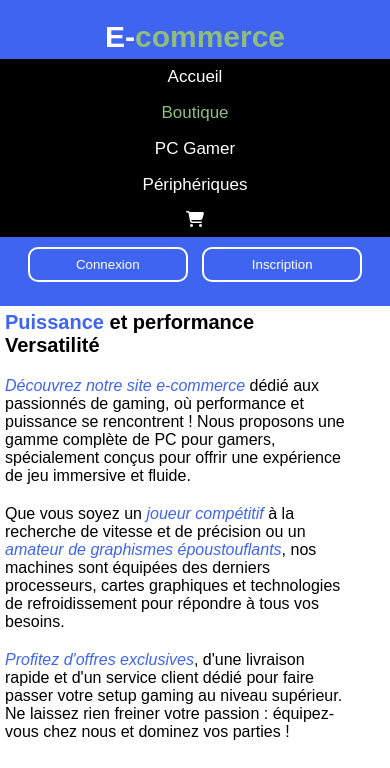
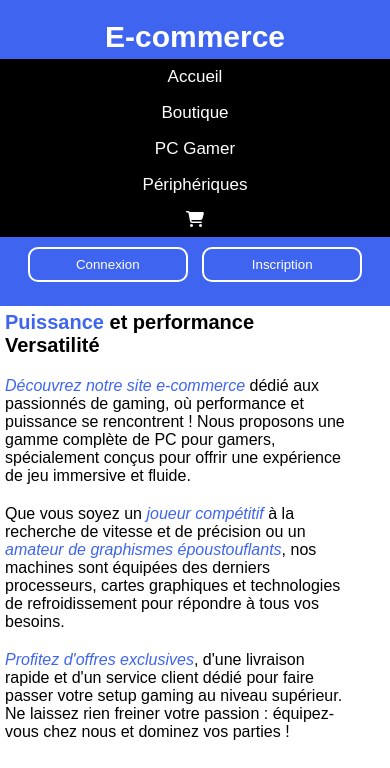
Before and after one commit to princecorg/ChallengeHTML, a plain HTML site: page index.html in a window 390 px wide. Shown: the top 768 px of the page. Drawn offline with Linux system fonts and the light colour scheme.

Commit message:
style: accessibilty adjustments

```diff
--- a/css/style.css
+++ b/css/style.css
@@ -7,7 +7,7 @@
 :root {
   --primary-color: #3f65f0; /* couleur de fond*/
   --secondary-color: #ffffff; /* couleur d'écriture*/
-  --title-color: rgb(143, 189, 123);
+  --title-color: #336020;
 }
 header {
   display: flex;
@@ -128,10 +128,9 @@ ul li a:hover {
 
   .logo {
     font-size: 30px;
-    color: var(--title-color);
   }
 
-  .logo span {
+  .logo span, .active {
     color: var(--secondary-color);
   }
 
```
